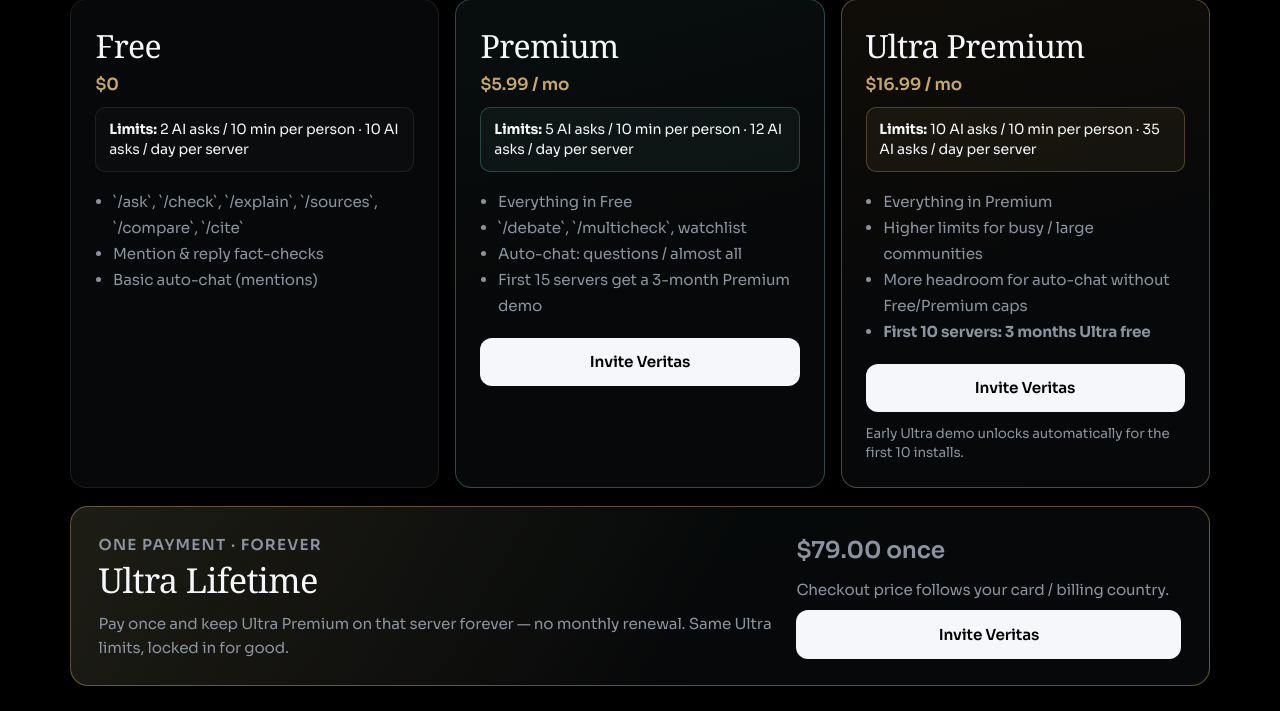
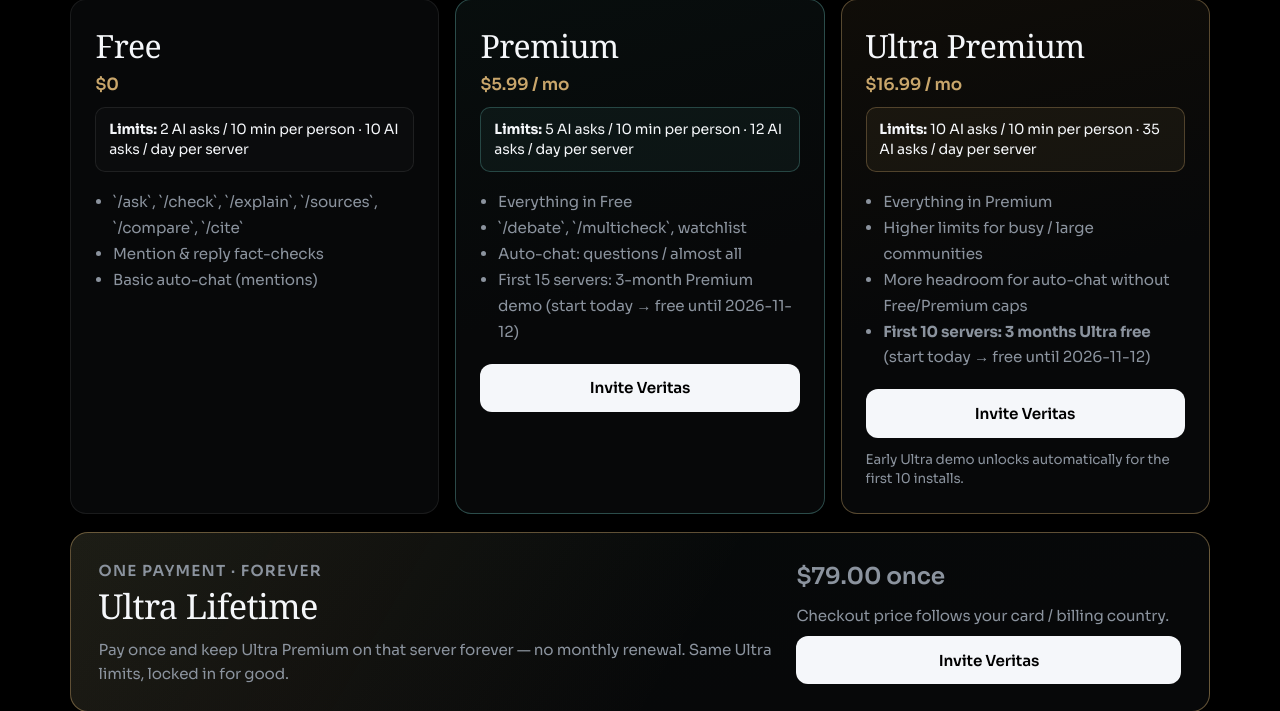
Before and after one commit to 5SpartaN9/Veritas-BotDC, a FastAPI app: page / in a window 1280 px wide. Shown: the part 2685-3396 px from the top of the page. Run offline with FastAPI, Linux system fonts and the light colour scheme; some web fonts are replaced.

Commit message:
Show a rolling example demo end date (today + 3 months) on the site and panel.
Co-authored-by: Cursor <cursoragent@cursor.com>

```diff
--- a/scripts/verify_web.py
+++ b/scripts/verify_web.py
@@ -100,6 +100,7 @@ def main() -> None:
         regional_premium_price="20 zł / mo",
         regional_ultra_price="57 zł / mo",
         regional_lifetime_price="265 zł once",
+        demo_until_example="2026-11-13",
     )
     assert 'name="currency"' not in html
     assert "57 zł" in html
--- a/utils/plans.py
+++ b/utils/plans.py
@@ -236,6 +236,11 @@ def ensure_early_trial(guild_id: int) -> PlanInfo:
     return info
 
 
+def demo_until_if_started_today() -> str:
+    """Marketing date: if someone starts the early demo today, it runs until this day."""
+    return _add_months(_now(), EARLY_TRIAL_MONTHS).date().isoformat()
+
+
 def user_rate_limit(guild_id: int | None) -> int:
     if guild_id is None:
         return FREE_USER_RPM
--- a/web/app.py
+++ b/web/app.py
@@ -19,6 +19,7 @@ from utils.plans import (
     PREMIUM_FEATURES,
     ULTRA_FEATURES,
     autochat_mode_allowed,
+    demo_until_if_started_today,
     ensure_early_trial,
     get_plan_info,
     has_premium_features,
@@ -245,6 +246,7 @@ async def dashboard(request: Request):
             "early_slots_limit": EARLY_TRIAL_LIMIT,
             "ultra_slots_used": ultra_slots_used,
             "ultra_slots_limit": EARLY_ULTRA_TRIAL_LIMIT,
+            "demo_until_example": demo_until_if_started_today(),
             "free_features": FREE_FEATURES,
             "premium_features": PREMIUM_FEATURES,
             "ultra_features": ULTRA_FEATURES,
@@ -384,6 +386,7 @@ async def _render_guild_dashboard(
             "regional_premium_price": price_map["premium"],
             "regional_ultra_price": price_map["ultra"],
             "regional_lifetime_price": price_map["lifetime"],
+            "demo_until_example": demo_until_if_started_today(),
         },
     )
 
--- a/web/templates/dashboard.html
+++ b/web/templates/dashboard.html
@@ -25,6 +25,7 @@
     <p class="plan-note">
       First {{ early_slots_limit }} servers get a 3-month Premium demo
       ({{ early_slots_used }}/{{ early_slots_limit }} used) after Ultra slots fill.
+      Start today → free until <strong>{{ demo_until_example }}</strong>.
     </p>
     <ul>
       {% for item in premium_features %}
@@ -38,6 +39,7 @@
     <p class="plan-note">
       <strong>First {{ ultra_slots_limit }} servers: 3 months Ultra free</strong>
       ({{ ultra_slots_used }}/{{ ultra_slots_limit }} used).
+      Start today → free until <strong>{{ demo_until_example }}</strong>.
       Or {{ lifetime_price }} forever.
     </p>
     <ul>
--- a/web/templates/guild.html
+++ b/web/templates/guild.html
@@ -139,7 +139,9 @@
     {% else %}
     <p class="plan-price">{{ regional_ultra_price }}</p>
     <p class="plan-note">
-      First 10 servers: 3 months Ultra free. Regional price ({{ checkout_currency }}) —
+      First 10 servers: 3 months Ultra free.
+      Start today → free until <strong>{{ demo_until_example }}</strong>.
+      Regional price ({{ checkout_currency }}) —
       e.g. Russia pays RUB, Poland PLN, USA USD. You cannot pick a cheaper country.
     </p>
     {% endif %}
--- a/website/index.html
+++ b/website/index.html
@@ -16,7 +16,7 @@
       rel="stylesheet"
     />
     <meta http-equiv="Cache-Control" content="no-cache, no-store, must-revalidate" />
-    <link rel="stylesheet" href="styles.css?v=11" />
+    <link rel="stylesheet" href="styles.css?v=12" />
   </head>
   <body>
     <div class="noise" aria-hidden="true"></div>
@@ -207,7 +207,10 @@
               <li>Everything in Free</li>
               <li>`/debate`, `/multicheck`, watchlist</li>
               <li>Auto-chat: questions / almost all</li>
-              <li>First 15 servers get a 3-month Premium demo</li>
+              <li>
+                First 15 servers: 3-month Premium demo
+                (start today → free until <span data-demo-until>…</span>)
+              </li>
             </ul>
             <a class="btn" href="https://discord.com/api/oauth2/authorize?client_id=1533047923829375056&permissions=36703232&scope=bot%20applications.commands">
               Invite Veritas
@@ -224,7 +227,10 @@
               <li>Everything in Premium</li>
               <li>Higher limits for busy / large communities</li>
               <li>More headroom for auto-chat without Free/Premium caps</li>
-              <li><strong>First 10 servers: 3 months Ultra free</strong></li>
+              <li>
+                <strong>First 10 servers: 3 months Ultra free</strong>
+                (start today → free until <span data-demo-until>…</span>)
+              </li>
             </ul>
             <a class="btn" href="https://discord.com/api/oauth2/authorize?client_id=1533047923829375056&permissions=36703232&scope=bot%20applications.commands">
               Invite Veritas
@@ -370,6 +376,6 @@
       <p class="fineprint">Not affiliated with Discord Inc. Use responsibly.</p>
     </footer>
 
-    <script src="script.js?v=9"></script>
+    <script src="script.js?v=10"></script>
   </body>
 </html>
--- a/website/script.js
+++ b/website/script.js
@@ -211,6 +211,31 @@ function initRegionalPricing() {
 
 initRegionalPricing();
 
+/* --- Early demo end date (today + 3 calendar months) --- */
+function addCalendarMonths(date, months) {
+  const out = new Date(date.getTime());
+  const day = out.getDate();
+  out.setMonth(out.getMonth() + months);
+  if (out.getDate() < day) out.setDate(0); // clamp end-of-month
+  return out;
+}
+
+function formatDemoUntil(date) {
+  const y = date.getFullYear();
+  const m = String(date.getMonth() + 1).padStart(2, "0");
+  const d = String(date.getDate()).padStart(2, "0");
+  return `${y}-${m}-${d}`;
+}
+
+function initDemoUntilLabels() {
+  const until = formatDemoUntil(addCalendarMonths(new Date(), 3));
+  document.querySelectorAll("[data-demo-until]").forEach((el) => {
+    el.textContent = until;
+  });
+}
+
+initDemoUntilLabels();
+
 /* --- Reviews (stored on Render API) --- */
 const REVIEWS_API =
   location.hostname.includes("onrender.com") || location.hostname === "127.0.0.1"
```
Also changed, not shown: docs/index.html (+10 -4 lines), docs/script.js (+25 -0 lines).
